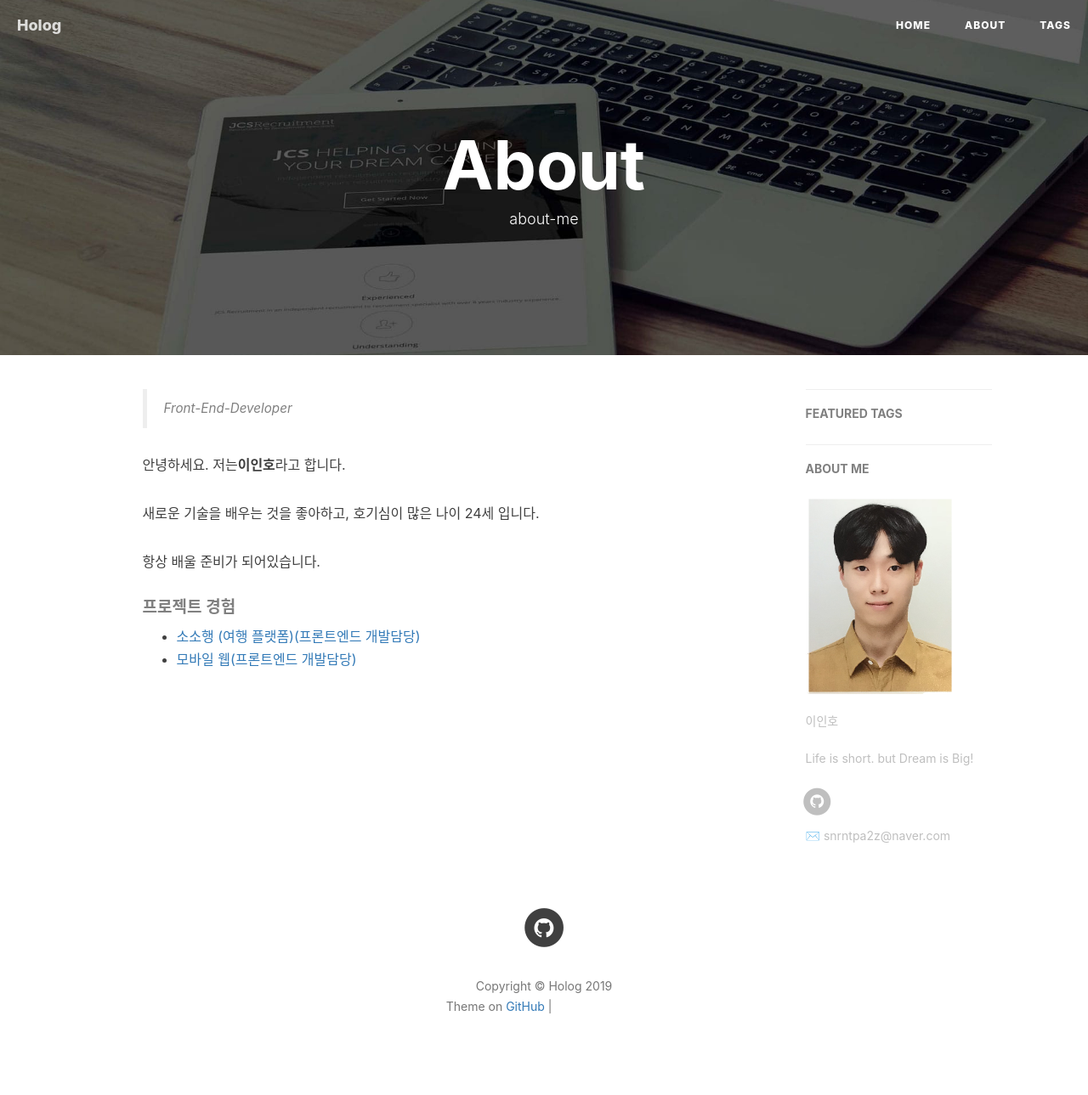
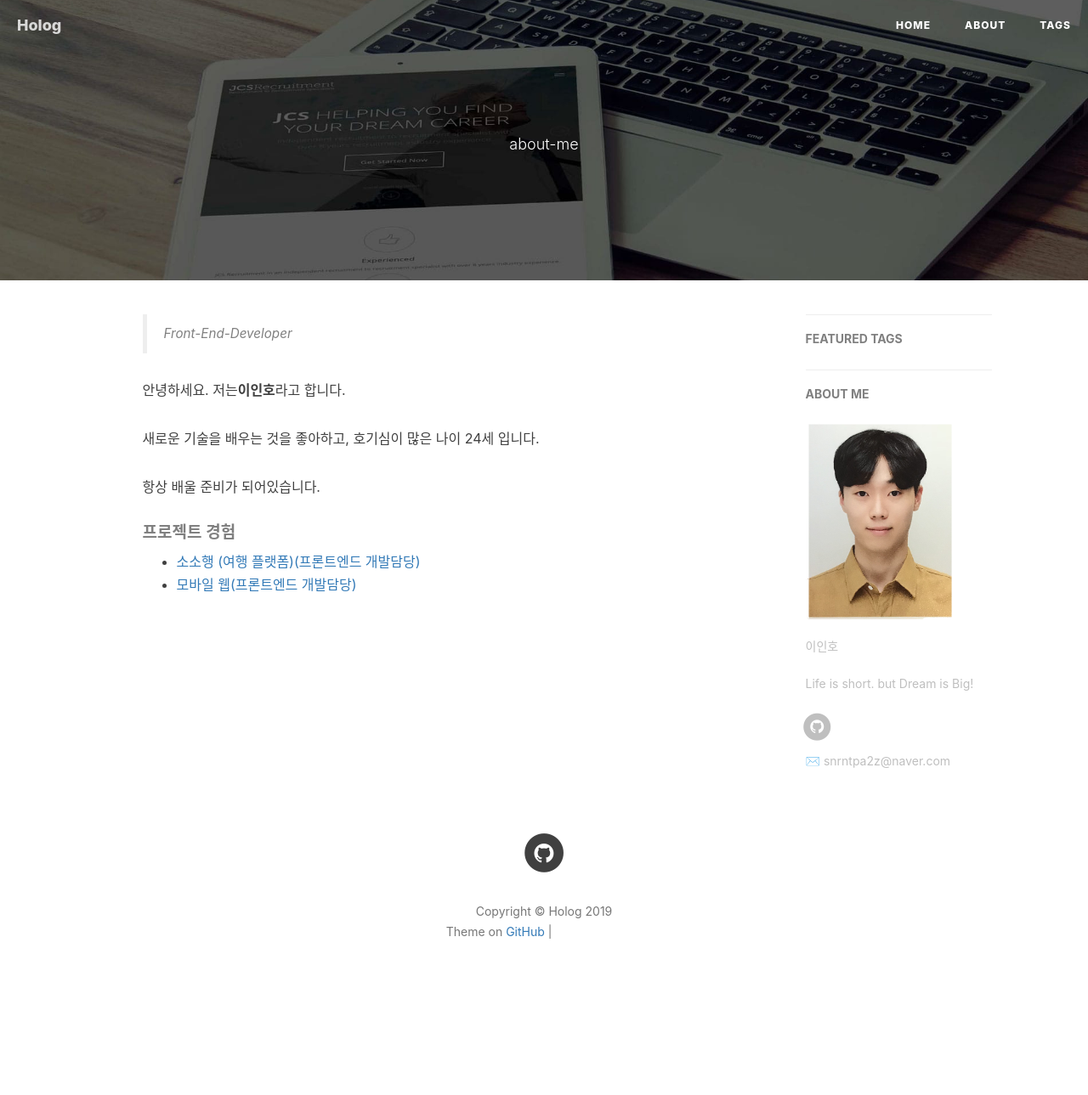
Before and after one commit to leeshar/wiki, a Jekyll site: the page built from about.html, in a window 1280 px wide. Shown: the whole page at 85% size. Built offline with Jekyll 4.4.1, drawn with Linux system fonts in a browser that asks for light colours; nearby versions of some CDN libraries; comment, search, counter and statistics services are not loaded; after the commit the page ends 1201 px from its top, so only the background shows below that; grey boxes are pictures that could not be loaded.

Commit message:
fix : page.html title 제거

```diff
--- a/_layouts/page.html
+++ b/_layouts/page.html
@@ -9,7 +9,6 @@
         <div class="row">
             <div class="col-lg-8 col-lg-offset-2 col-md-10 col-md-offset-1 ">
                 <div class="site-heading">
-                    <h1>{% if page.title %}{{ page.title }}{% else %}{{ site.title }}{% endif %}</h1>
                     <!--<hr class="small">-->
                     <span class="subheading">{{ page.description }}</span>
                 </div>
```
